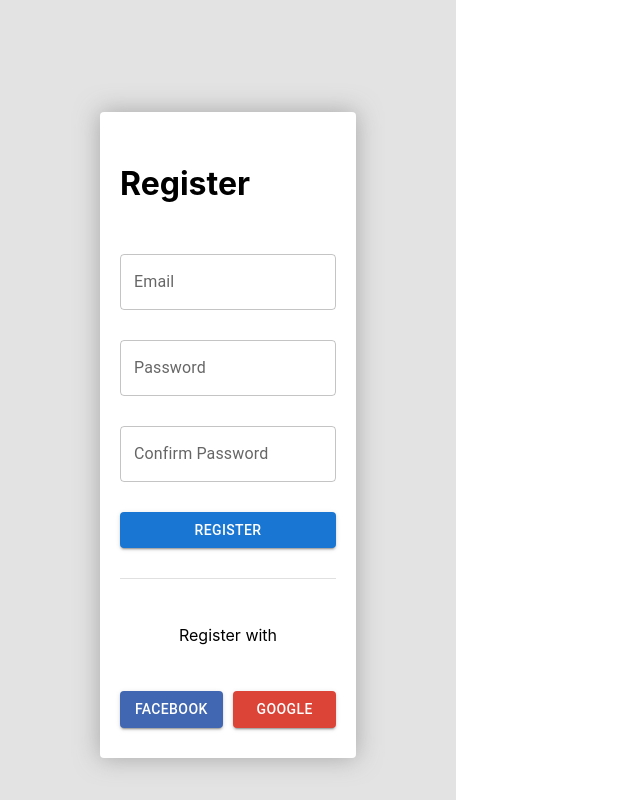
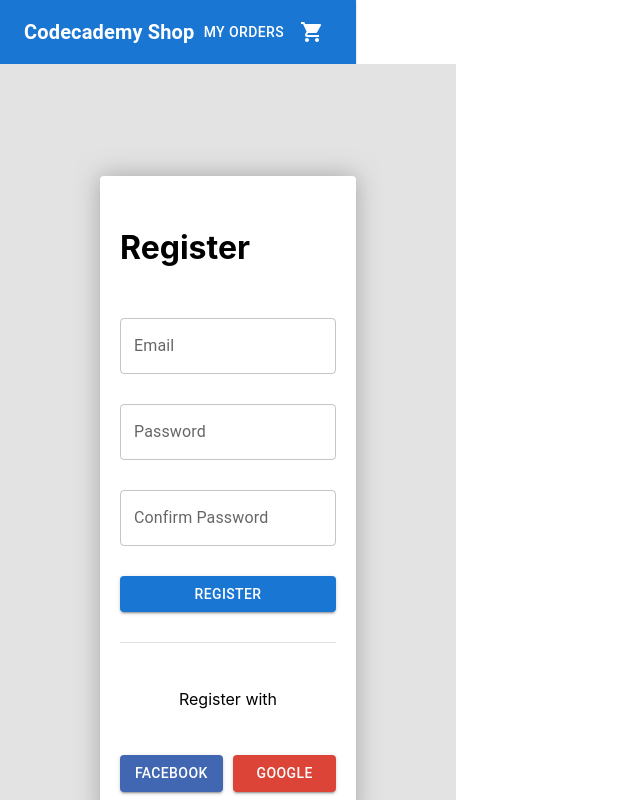
Before and after one commit to aniketmandloi/ecomm-frontend, a React (Vite) app: page /register in a window 1280 px wide. Shown: the top 800 px of the page, without its empty margins (0-640 px from the left). Built offline with nearby package versions, Linux system fonts and the light colour scheme.

Commit message:
add header nav

```diff
--- a/src/App.tsx
+++ b/src/App.tsx
@@ -4,11 +4,13 @@
 import Login from "./routes/Login/Login";
 import Home from "./routes/Home/Home";
 import ProductDetails from "./routes/ProductDetails/ProductDetails";
+import Header from "./components/Header/Header";
 
 function App() {
   return (
     <div>
       <Router>
+        <Header />
         <Routes>
           <Route path="/" element={<Home />} />
           <Route path="/register" element={<Register />} />
--- a/src/components/Header/Header.tsx
+++ b/src/components/Header/Header.tsx
@@ -0,0 +1,70 @@
+import React from "react";
+import { useAppSelector } from "../../store/hooks";
+import {
+  AppBar,
+  Badge,
+  Button,
+  IconButton,
+  Toolbar,
+  Typography,
+} from "@mui/material";
+import { ShoppingCart } from "@mui/icons-material";
+import { SxProps, Theme } from "@mui/material";
+import { Link } from "react-router-dom";
+
+const Header: React.FC = () => {
+  const isAuthenticated = useAppSelector((state) => state.auth);
+  const { items } = useAppSelector((state) => state.cart);
+
+  // Define styles using `sx` prop
+  const appBarSx: SxProps<Theme> = {
+    position: "static",
+    bgcolor: "primary.main",
+    boxShadow: 1,
+  };
+
+  const toolbarSx: SxProps<Theme> = {
+    display: "flex",
+    justifyContent: "space-between",
+    alignItems: "center",
+  };
+
+  const titleSx: SxProps<Theme> = {
+    flexGrow: 1,
+    fontWeight: 600,
+  };
+
+  return (
+    <AppBar position="static" sx={appBarSx}>
+      <Toolbar sx={toolbarSx}>
+        <Typography variant="h6" sx={titleSx}>
+          Codecademy Shop
+        </Typography>
+        <div>
+          {!isAuthenticated && (
+            <Button color="inherit" component={Link} to={`/login`}>
+              Login
+            </Button>
+          )}
+          {isAuthenticated && (
+            <Button color="inherit" component={Link} to={`/orders`}>
+              My Orders
+            </Button>
+          )}
+          <IconButton
+            aria-label="access shopping cart"
+            color="inherit"
+            component={Link}
+            to="/cart"
+          >
+            <Badge badgeContent={items?.length || 0} color="secondary">
+              <ShoppingCart />
+            </Badge>
+          </IconButton>
+        </div>
+      </Toolbar>
+    </AppBar>
+  );
+};
+
+export default Header;
```
